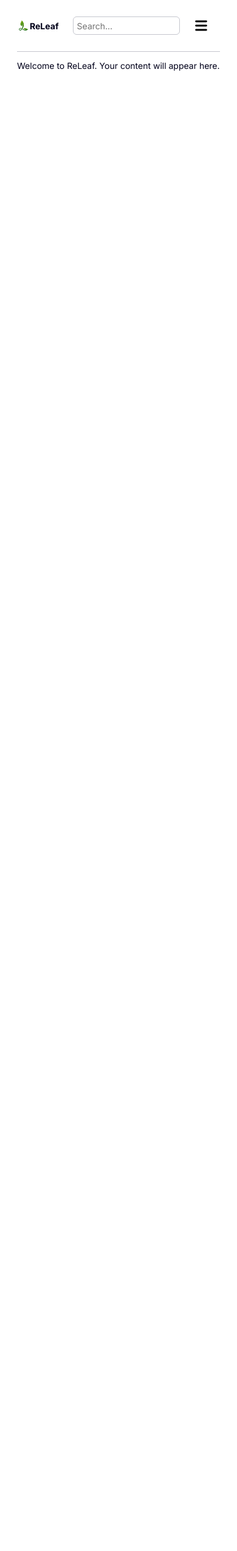
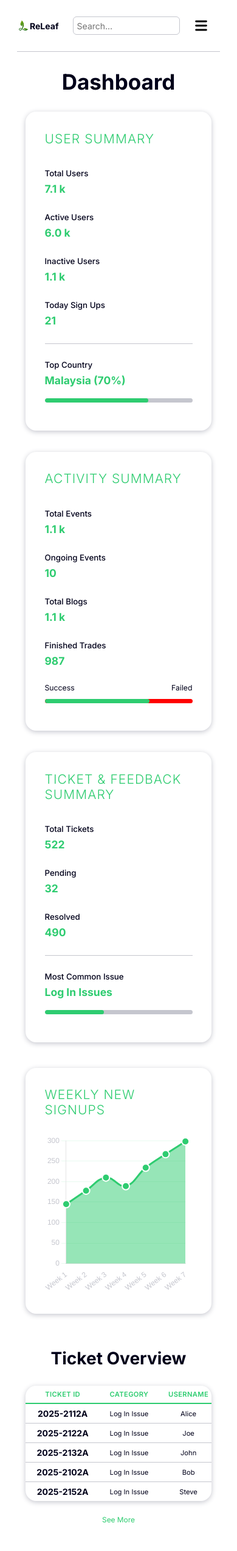
Before and after one commit to YoonadiMon/WedDevAssignment, a PHP site: page /pages/adminPages/adminIndex.html in a window 390 px wide. Shown: the whole page at 61% size. Before the commit the page ends 116 px from the top, so only its background shows below. Run offline with PHP 8.4, Linux system fonts and the light colour scheme.

Commit message:
designed admin dashboard

```diff
--- a/pages/adminPages/adminIndex.html
+++ b/pages/adminPages/adminIndex.html
@@ -3,7 +3,7 @@
     <head>
         <meta charset="UTF-8">
         <meta name="viewport" content="width=device-width, initial-scale=1.0">
-        <title>memberTempPage: Change Title As Needed</title>
+        <title>ReLeaf - Dashboard</title>
         <link rel="icon" type="image/png" href="../../assets/images/Logo.png">
 
         <link rel="stylesheet" href="../../style/style.css">
@@ -73,15 +73,406 @@
                     <img src="../../assets/images/profile-light.svg" alt="Profile" id="profileImg">
                 </a>
             </section>
+            <style>
+                /* Additional styling unique to page */
+                .dashboard-container {
+                    max-width: 1400px;
+                    margin: 0 auto;
+                    padding: 1rem;
+                    display: flex;
+                    flex-direction: column;
+                    gap: 2rem;
+                }
 
+                .dashboard-container h1 {
+                    text-align: center;
+                    color: var(--text-color);
+                }
+
+                /* Summary cards */
+                .summary-section {
+                    display: grid;
+                    grid-template-columns: repeat(3, 1fr);
+                    gap: 1.5rem;
+                }
+
+                .summary-card {
+                    padding: 1rem;
+                    margin-bottom: 1rem;
+                    position: relative;
+                    background: transparent;
+                    box-shadow: 0 2px 8px var(--Gray);
+                    border-radius: 1.25rem;
+                }
+
+                .summary-card h4 {
+                    margin-bottom: 1.25rem;
+                    font-size: 1.5rem;
+                    font-weight: 300;
+                    color: var(--MainGreen);
+                    text-transform: uppercase;
+                    letter-spacing: 0.05em;
+                }
+
+                .summary-content {
+                    border-radius: 1.25rem;
+                    padding: 1.25rem;
+                    min-height: 13.75rem;
+                    display: flex;
+                    flex-direction: column;
+                    gap: 0.75rem;
+                }
+
+                .stat-row {
+                    display: flex;
+                    justify-content: space-between;
+                    align-items: center;
+                    padding: 0.625rem 0;
+                    gap: 1rem;
+                }
+
+                .stat-label {
+                    color: var(--text-color);
+                    font-weight: 500;
+                    font-size: 0.95rem;
+                    flex-shrink: 0;
+                }
+
+                .stat-value {
+                    color: var(--MainGreen);
+                    font-weight: 700;
+                    font-size: 1.25rem;
+                    text-align: right;
+                }
+
+                /* Progress bars */
+                .bar-container {
+                    width: 100%;
+                    margin-bottom: 1rem;
+                }
+
+                .bar {
+                    height: 0.5rem;
+                    border-radius: 0.625rem;
+                    background: var(--Gray);
+                    position: relative;
+                    overflow: hidden;
+                }
+
+                .bar.trades {
+                    background: var(--Red);
+                }
+
+                .bar-labels {
+                    display: flex;
+                    justify-content: space-between;
+                    margin-top: 0.5rem;
+                }
+
+                .bar-labels .left,
+                .bar-labels .right {
+                    font-size: 0.875rem;
+                    color: var(--text-color);
+                }
+
+                .bar span {
+                    display: block;
+                    height: 100%;
+                    background: var(--MainGreen);
+                    border-radius: 0.625rem;
+                    transition: width 1s ease;
+                    animation: fillBar 1.5s ease-out;
+                }
+
+                @keyframes fillBar {
+                    from { width: 0; }
+                }
+
+                .stat-divider {
+                    height: 1px;
+                    background: var(--Gray);
+                    margin: 0.5rem 0;
+                }
+
+                /* Chart Card */
+                .chart-card {
+                    grid-column: 1 / -1;
+                }
+
+                .chart-container {
+                    position: relative;
+                    height: 18.75rem;
+                }
+
+                /* Ticket Overview */
+                .ticket-overview h2 {
+                    text-align: center;
+                    color: var(--text-color);
+                    margin: 1rem 0 2rem 0;
+                }
+
+                .ticket-overview .table-wrapper {
+                    overflow-x: auto;
+                    -webkit-overflow-scrolling: touch;
+                    margin-top: 1.25rem;
+                    border-radius: 1.25rem;
+                    box-shadow: 0 2px 8px var(--Gray);
+                }
+
+                .ticket-overview .tickets-table {
+                    text-align: center;
+                    background: transparent;
+                    border-radius: 1.25rem;
+                    width: 100%;
+                    border-collapse: separate;
+                    border-spacing: 0;
+                }
+
+                .tickets-table th {
+                    text-align: center;
+                    padding: 1.25em 1.25em;
+                    font-size: 0.9rem;
+                    font-weight: 600;
+                    color: var(--MainGreen);
+                    text-transform: uppercase;
+                    letter-spacing: 0.03em;
+                    border-bottom: 2px solid var(--MainGreen);
+                }
+
+                .tickets-table th:first-child {
+                    border-top-left-radius: 0.75rem;
+                }
+
+                .tickets-table th:last-child {
+                    border-top-right-radius: 0.75rem;
+                }
+
+                .tickets-table td {
+                    padding: 1.25em;
+                    font-size: 0.95rem;
+                    color: var(--text-color);
+                    border-bottom: 1px solid var(--Gray);
+                }
+
+                .tickets-table tbody tr:last-child td {
+                    border-bottom: none;
+                }
+
+                /* highlight priority */
+                .tickets-table td.high {
+                    background-color: var(--LowRed);
+                }
+                .tickets-table td.medium {
+                    background-color: var(--LowYellow);
+                }
+                .tickets-table td.low {
+                    background-color: var(--LowGreen);
+                }
+
+                /* highlight status */
+                .tickets-table td.pending {
+                    color: var(--Yellow);
+                    font-weight: 600;
+                }
+
+                .tickets-table td.resolved {
+                    color: var(--MainGreen);
+                    font-weight: 600;
+                }
+
+                .see-more {
+                    text-align: center;
+                    margin: 1.5rem;
+                    font-size: 0.95rem;
+                    color: var(--MainGreen);
+                    cursor: pointer;
+                    padding: 0.75rem;
+                    border-radius: 0.5rem;
+                    text-decoration: none;
+                }
+
+                .see-more:hover {
+                    text-decoration: underline;
+                }
+
+                /* Responsive adjustments */
+                @media (max-width: 992px) {
+                    .stat-row {
+                        flex-direction: column;
+                        align-items: flex-start;
+                        gap: 0.5rem;
+                    }
+                }
+
+                @media (max-width: 760px) {
+                    .summary-section {
+                        grid-template-columns: 1fr;
+                    }
+
+                    .stat-value {
+                        text-align: left;
+                    }
+
+                    .table-wrapper {
+                        overflow-x: auto;
+                    }
+
+                    .tickets-table {
+                        min-width: 700px;
+                    }
+
+                    .tickets-table th,
+                    .tickets-table td {
+                        font-size: 0.85rem;
+                        padding: 0.75em 0.875em;
+                    }
+                }
+
+                @media (max-width: 480px) {
+                    .tickets-table {
+                        min-width: 650px;
+                    }
+
+                    .tickets-table th,
+                    .tickets-table td {
+                        font-size: 0.8rem;
+                        padding: 0.625em 0.75em;
+                    }
+
+                    .see-more {
+                        font-size: 0.85rem;
+                        padding: 0.625rem;
+                        margin-top: 1rem;
+                    }
+                }
+            </style>
         </header>
         <hr>
 
         <!-- Main Content -->
         <main>
-            <!-- Content Placeholder -->
-            <section class="content" id="content">
-                <p>Welcome to ReLeaf. Your content will appear here.</p>
+            <section class="content dashboard-container" id="content">
+                <h1 class="c-heading-1">Dashboard</h1>
+                <div class="summary-section">
+                    <!-- User Summary Card -->
+                    <div class="summary-card">
+                        <div class="summary-content">
+                            <h4>User Summary</h4>
+                            <div class="stat-row">
+                                <span class="stat-label">Total Users</span>
+                                <span class="stat-value" id="totalUsers"></span>
+                            </div>
+                            <div class="stat-row">
+                                <span class="stat-label">Active Users</span>
+                                <span class="stat-value" id="activeUsers"></span>
+                            </div>
+                            <div class="stat-row">
+                                <span class="stat-label">Inactive Users</span>
+                                <span class="stat-value" id="inactiveUsers"></span>
+                            </div>
+                            <div class="stat-row">
+                                <span class="stat-label">Today Sign Ups</span>
+                                <span class="stat-value" id="todaySignUps"></span>
+                            </div>
+                            <div class="stat-divider"></div>
+                            <div class="stat-row">
+                                <span class="stat-label">Top Country</span>
+                                <span class="stat-value" id="topCountry"></span>
+                            </div>
+                            <div class="bar-container">
+                                <div class="bar"><span id="topCountryBar"></span></div>
+                            </div>
+                        </div>
+                    </div>
+
+                    <!-- Activity Summary Card -->
+                    <div class="summary-card">
+                        <div class="summary-content">
+                            <h4>Activity Summary</h4>
+                            <div class="stat-row">
+                                <span class="stat-label">Total Events</span>
+                                <span class="stat-value" id="totalEvents"></span>
+                            </div>
+                            <div class="stat-row">
+                                <span class="stat-label">Ongoing Events</span>
+                                <span class="stat-value" id="ongoingEvents"></span>
+                            </div>
+                            <div class="stat-row">
+                                <span class="stat-label">Total Blogs</span>
+                                <span class="stat-value" id="totalBlogs"></span>
+                            </div>
+                            <div class="stat-row">
+                                <span class="stat-label">Finished Trades</span>
+                                <span class="stat-value" id="finishedTrades"></span>
+                            </div>
+                            <div class="bar-labels">
+                                <div class="left">Success</div>
+                                <div class="right">Failed</div>
+                            </div>
+                            <div class="bar-container">
+                                <div class="bar trades"><span id="tradesBar"></span></div>
+                            </div>
+                        </div>
+                    </div>
+
+                    <!-- Ticket/Feedback Summary Card -->
+                    <div class="summary-card">
+                        <div class="summary-content">
+                            <h4>Ticket & Feedback Summary</h4>
+                            <div class="stat-row">
+                                <span class="stat-label">Total Tickets</span>
+                                <span class="stat-value" id="totalTickets"></span>
+                            </div>
+                            <div class="stat-row">
+                                <span class="stat-label">Pending</span>
+                                <span class="stat-value" id="pendingTickets"></span>
+                            </div>
+                            <div class="stat-row">
+                                <span class="stat-label">Resolved</span>
+                                <span class="stat-value" id="resolvedTickets"></span>
+                            </div>
+                            <div class="stat-divider"></div>
+                            <div class="stat-row">
+                                <span class="stat-label">Most Common Issue</span>
+                                <span class="stat-value long" id="mostCommonIssue"></span>
+                            </div>
+                            <div class="bar-container">
+                                <div class="bar"><span id="commonIssueBar"></span></div>
+                            </div>
+                        </div>
+                    </div>
+                </div>
+
+                <!-- Chart Card -->
+                <div class="summary-card chart-card">
+                    <div class="summary-content">
+                        <h4>Weekly New Signups</h4>
+                        <div class="chart-container">
+                            <canvas id="signupsChart"></canvas>
+                        </div>
+                    </div>
+                </div>
+
+                <!-- Ticket Overview -->
+                <div class="ticket-overview">
+                    <h2 class="c-heading-2">Ticket Overview</h2>
+                    <div class="table-wrapper">
+                        <table class="tickets-table">
+                            <thead>
+                                <tr>
+                                    <th>Ticket ID</th>
+                                    <th>Category</th>
+                                    <th>Username</th>
+                                    <th>Date Time</th>
+                                    <th>Priority</th>
+                                    <th>Status</th>
+                                </tr>
+                            </thead>
+                            <tbody id="ticketsTableBody"></tbody>
+                        </table>
+                    </div>
+                    <div class="see-more">See More</div>
+                </div>
             </section>
 
             <!-- Search & Results -->
@@ -104,5 +495,7 @@
 
         <script>const isAdmin = true;</script>
         <script src="../../javascript/mainScript.js"></script>
+        <script src="https://cdnjs.cloudflare.com/ajax/libs/Chart.js/4.4.0/chart.umd.min.js"></script>
+        <script src="../../javascript/aDashboard.js"></script>
     </body>
 </html>
--- a/style/style.css
+++ b/style/style.css
@@ -14,6 +14,13 @@
     --bg-color: var(--White);
     --sec-bg-color: var(--LightGreen);
     --text-color: var(--Black);
+
+    /* others */
+    --Yellow: hsl(48, 100%, 50%);
+    --LowRed: hsla(0, 100%, 50%, 0.5);
+    --LowYellow: hsla(48, 100%, 49%, 0.5);
+    --LowGreen: hsla(145, 63%, 49%, 0.5);
+    --DarkGray: hsla(145, 63%, 49%, 0.1);
 
     /* colors used for chatbox */
 
```
Also changed, not shown: javascript/aDashboard.js (added, +171 -0 lines). Lines whose indentation alone changed are shown as unchanged.
